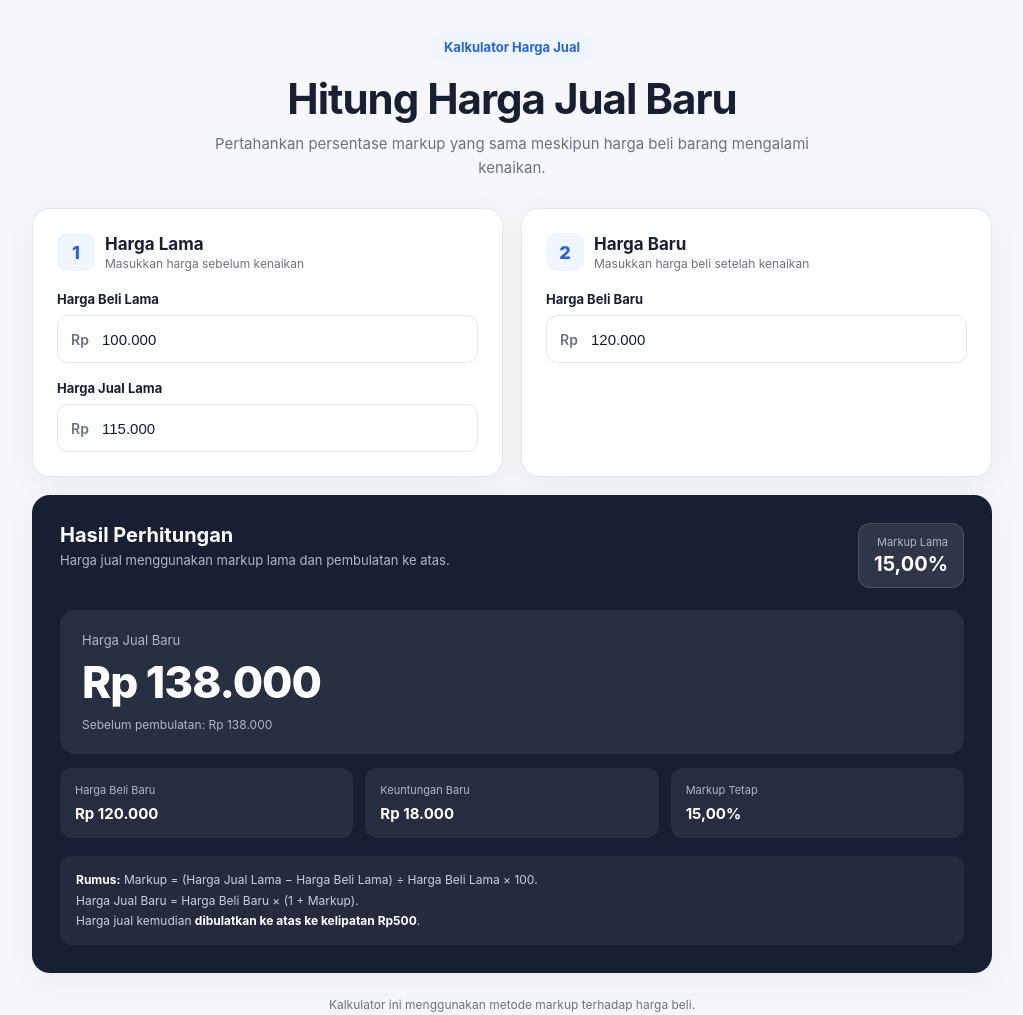
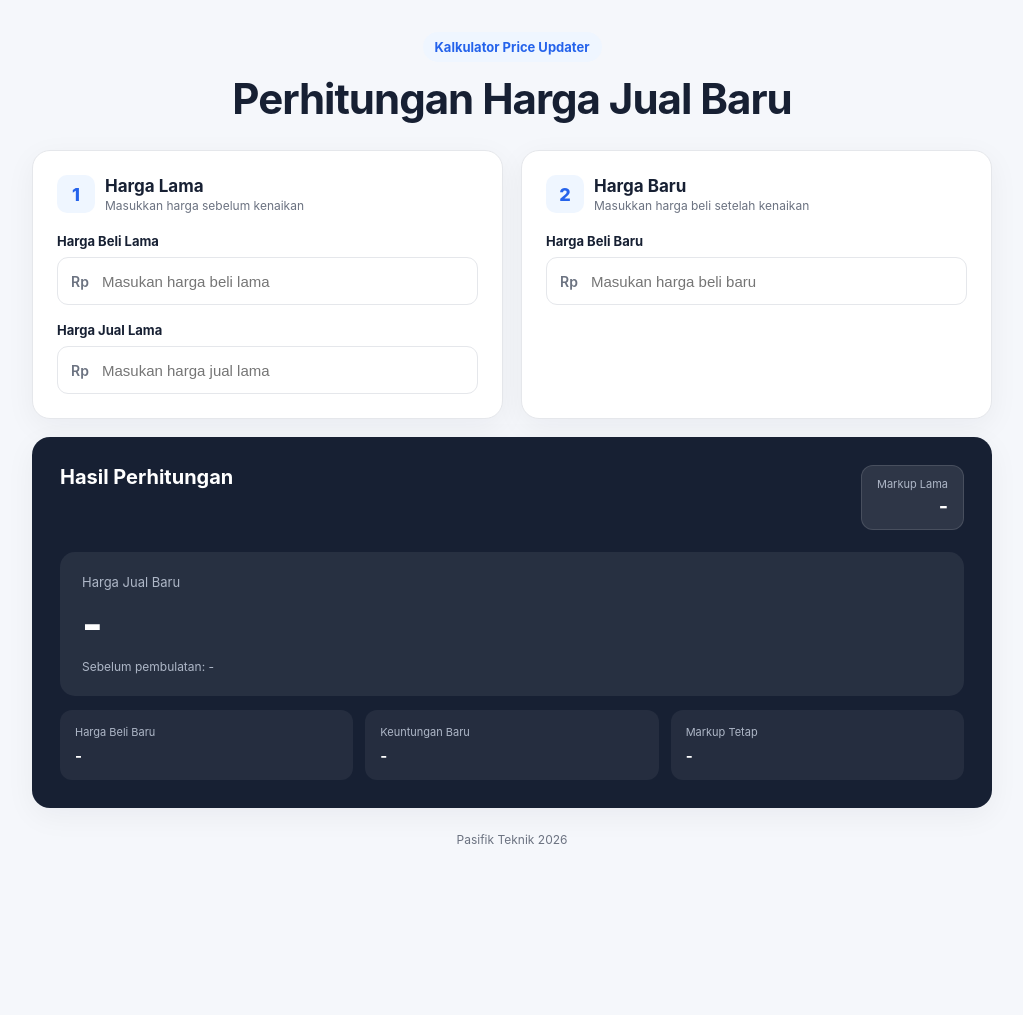
Before and after one commit to vindrayulian/Price-Updater, a plain HTML site: page main.html in a window 1280 px wide. Shown: the whole page, without its empty margins (128-1151 px from the left). After the commit the page ends 879 px from the top, so only its background shows below. Drawn offline with Linux system fonts and the light colour scheme.

Commit message:
fix fitur

```diff
--- a/main.html
+++ b/main.html
@@ -4,7 +4,7 @@
   <meta charset="UTF-8">
   <meta name="viewport" content="width=device-width, initial-scale=1.0">
   <meta name="description" content="Kalkulator harga jual untuk menghitung markup dan harga jual baru berdasarkan kenaikan modal.">
-  <title>Kalkulator Harga Jual</title>
+  <title>Price Updater</title>
 
   <style>
     * {
@@ -317,11 +317,8 @@
   <main class="container">
 
     <header class="header">
-      <div class="badge">Kalkulator Harga Jual</div>
-      <h1>Hitung Harga Jual Baru</h1>
-      <p class="subtitle">
-        Pertahankan persentase markup yang sama meskipun harga beli barang mengalami kenaikan.
-      </p>
+      <div class="badge">Kalkulator Price Updater</div>
+      <h1>Perhitungan Harga Jual Baru</h1>
     </header>
 
     <section class="grid">
@@ -345,8 +342,8 @@
               type="text"
               inputmode="numeric"
               autocomplete="off"
-              value="100.000"
-              placeholder="100.000"
+              value=""
+              placeholder="Masukan harga beli lama"
             >
           </div>
           <div class="error" id="oldBuyError">
@@ -363,8 +360,8 @@
               type="text"
               inputmode="numeric"
               autocomplete="off"
-              value="115.000"
-              placeholder="115.000"
+              value=""
+              placeholder="Masukan harga jual lama"
             >
           </div>
           <div class="error" id="oldSellError">
@@ -392,8 +389,8 @@
               type="text"
               inputmode="numeric"
               autocomplete="off"
-              value="120.000"
-              placeholder="120.000"
+              value=""
+              placeholder="Masukan harga beli baru"
             >
           </div>
           <div class="error" id="newBuyError">
@@ -408,20 +405,19 @@
         <div class="result-header">
           <div>
             <h2>Hasil Perhitungan</h2>
-            <p>Harga jual menggunakan markup lama dan pembulatan ke atas.</p>
           </div>
 
           <div class="markup">
             <span>Markup Lama</span>
-            <strong id="markup">15,00%</strong>
+            <strong id="markup">-</strong>
           </div>
         </div>
 
         <div class="main-result">
           <div class="label">Harga Jual Baru</div>
-          <div class="price" id="newSell">Rp138.000</div>
+          <div class="price" id="newSell">-</div>
           <div class="before-rounding">
-            Sebelum pembulatan: <span id="beforeRounding">Rp138.000</span>
+            Sebelum pembulatan: <span id="beforeRounding">-</span>
           </div>
         </div>
 
@@ -429,36 +425,26 @@
 
           <div class="detail">
             <span>Harga Beli Baru</span>
-            <strong id="detailBuy">Rp120.000</strong>
+            <strong id="detailBuy">-</strong>
           </div>
 
           <div class="detail">
             <span>Keuntungan Baru</span>
-            <strong id="profit">Rp18.000</strong>
+            <strong id="profit">-</strong>
           </div>
 
           <div class="detail">
             <span>Markup Tetap</span>
-            <strong id="detailMarkup">15,00%</strong>
+            <strong id="detailMarkup">-</strong>
           </div>
 
         </div>
-
-        <div class="formula">
-          <b>Rumus:</b>
-          Markup = (Harga Jual Lama − Harga Beli Lama) ÷ Harga Beli Lama × 100.
-          <br>
-          Harga Jual Baru = Harga Beli Baru × (1 + Markup).
-          <br>
-          Harga jual kemudian <b>dibulatkan ke atas ke kelipatan Rp500</b>.
-        </div>
-
       </div>
 
     </section>
 
     <footer>
-      Kalkulator ini menggunakan metode markup terhadap harga beli.
+      Pasifik Teknik 2026
     </footer>
 
   </main>
@@ -511,35 +497,43 @@
       return rawValue === "" ? 0 : Number(rawValue);
     }
 
-    /*
-      Pembulatan ke atas ke kelipatan Rp500.
-
-      Contoh:
-      330     -> 500
-      670     -> 1000
-      10.350  -> 10.500
-      10.730  -> 11.000
-      134.326 -> 134.500
-      134.530 -> 135.000
-    */
     function roundUpTo500(value) {
       return Math.ceil(value / 500) * 500;
     }
 
-    function calculate() {
+    function calculate(showValidation = false) {
       const oldBuy = getInputNumber(oldBuyInput);
       const oldSell = getInputNumber(oldSellInput);
       const newBuy = getInputNumber(newBuyInput);
+
+      const hasOldBuy = oldBuyInput.value.trim() !== "";
+      const hasOldSell = oldSellInput.value.trim() !== "";
+      const hasNewBuy = newBuyInput.value.trim() !== "";
 
       const validOldBuy = oldBuy > 0;
       const validOldSell = oldSell > 0;
       const validNewBuy = newBuy > 0;
 
-      oldBuyError.style.display = validOldBuy ? "none" : "block";
-      oldSellError.style.display = validOldSell ? "none" : "block";
-      newBuyError.style.display = validNewBuy ? "none" : "block";
+      // Jangan tampilkan pesan error saat halaman pertama kali dibuka.
+      // Error hanya muncul setelah field tersebut disentuh/difokuskan.
+      oldBuyError.style.display =
+        showValidation && !validOldBuy && !hasOldBuy ? "block" :
+        showValidation && !validOldBuy ? "block" : "none";
 
+      oldSellError.style.display =
+        showValidation && !validOldSell ? "block" : "none";
+
+      newBuyError.style.display =
+        showValidation && !validNewBuy ? "block" : "none";
+
+      // Selama belum semua field diisi, hasil tetap kosong.
       if (!validOldBuy || !validOldSell || !validNewBuy) {
+        markupEl.textContent = "-";
+        detailMarkupEl.textContent = "-";
+        newSellEl.textContent = "-";
+        beforeRoundingEl.textContent = "-";
+        detailBuyEl.textContent = "-";
+        profitEl.textContent = "-";
         return;
       }
 
@@ -569,17 +563,29 @@
 
       input.addEventListener("input", () => {
         formatInput(input);
-        calculate();
+        // Saat mengetik, jangan tampilkan error pada field lain.
+        calculate(false);
       });
 
       input.addEventListener("blur", () => {
         formatInput(input);
-        calculate();
+
+        // Validasi hanya field yang baru selesai digunakan.
+        const value = getInputNumber(input);
+        const errorMap = {
+          oldBuy: oldBuyError,
+          oldSell: oldSellError,
+          newBuy: newBuyError
+        };
+
+        errorMap[input.id].style.display = value > 0 ? "none" : "block";
+        calculate(false);
       });
 
     });
 
-    calculate();
+    // Saat pertama kali dibuka: tidak ada validasi yang tampil.
+    calculate(false);
   </script>
 
 </body>
```
Also changed, not shown: index.html (+68 -27 lines).
